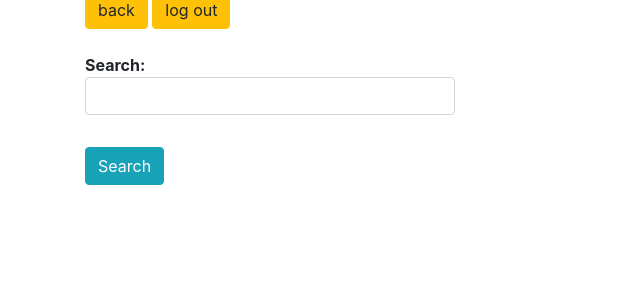
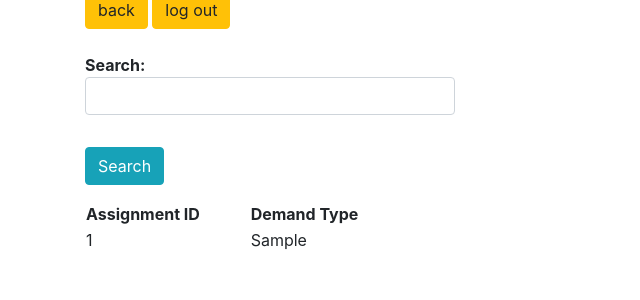
Before and after one commit to jerall24/schedyoule, a Flask app: page /search/ in a window 1280 px wide. Shown: the part 161-461 px from the top of the page, without its empty margins (0-640 px from the left). Run offline with Flask 2, Linux system fonts and the light colour scheme; the visitor is signed in with stand-in values (Sample User, id 1); tables that the repository leaves empty hold one stand-in row (values such as "Sample post"); some libraries are stand-ins or nearby versions.

Commit message:
search page

```diff
--- a/app/templates/search.html
+++ b/app/templates/search.html
@@ -21,11 +21,21 @@
       </dl>
     </form>
 
-    <ul class="entries">
+    <table id="myTable">
+      <tr class="header">
+        <th style="width:60%;">Assignment ID</th>
+        <th style="width:40%;">Demand Type</th>
+      </tr>
       {% for entry in entries %}
-        <li class="entry"><h2 id="{{ entry.assignment_id }}">{{ entry.career_track }}</h2>{{ entry.demand_type }}</li>
+      <tr class="entry">
+        <ul class="entries">
+          <td>{{ entry.assignment_id }}</td>
+          <td>{{ entry.demand_type }}</td>
+      </ul>
+      </tr>
       {% endfor %}
-    </ul>
+      <tr>
+    </table>
   </div>
   <script type="text/javascript" src="{{url_for('static', filename='main.js') }}"></script>
 </body>
--- a/app/website.py
+++ b/app/website.py
@@ -69,11 +69,9 @@ def search():
         return redirect(url_for('login'))
     query = request.args.get("query")
     entries = db.session.query(models.Role)
-    for entry in entries:
-        print(entry.assignment_id)
     if query:
         return render_template("search.html", entries=entries, query=query)
-    return render_template("search.html")
+    return render_template("search.html", entries=entries)
 
 
 @heroku_app.route("/add", methods=["POST"])
```
